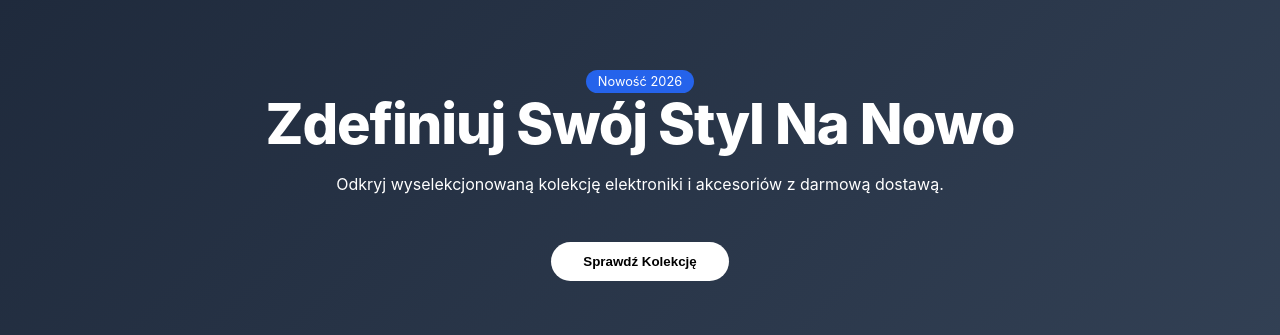
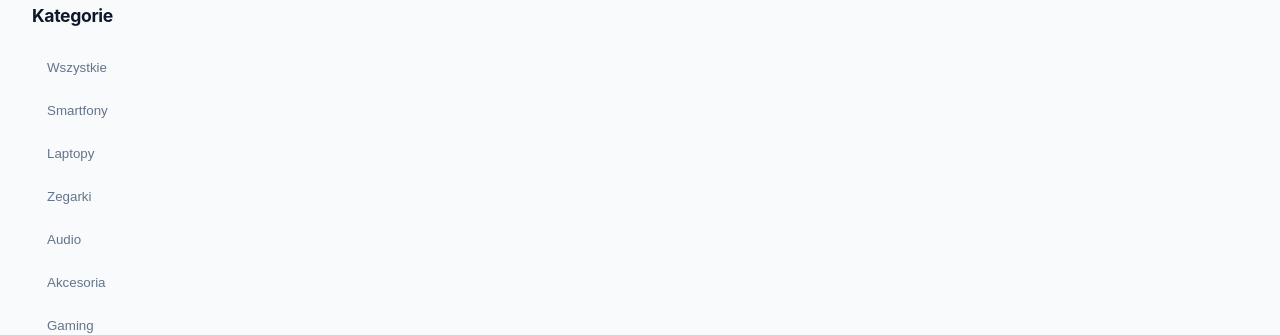
Before and after one commit to MateuszSkoraWsei/SmartStore, a React (Vite) app in the folder SmartStore/SmartStore/React/my-react-app/: page / in a window 1280 px wide. Shown: the part 141-476 px from the top of the page. Built offline with nearby package versions, Linux system fonts and the light colour scheme; no server answers.

Commit message:
removing hero component from Home

```diff
--- a/SmartStore/SmartStore/React/my-react-app/src/pages/Home.jsx
+++ b/SmartStore/SmartStore/React/my-react-app/src/pages/Home.jsx
@@ -1,7 +1,7 @@
 import './Home.css';
 
 
-import Hero from '../Components/Home/Hero';
+
 import CategorySidebar from '../Components/Home/CategorySidebar';
 import ProductGrid from '../Components/Home/ProductGrid.jsx';
 
@@ -9,7 +9,7 @@ const Home = () => {
     return (
         <div className="home-container">
 
-            <Hero />
+
 
 
             <div className="section-padding">
```
